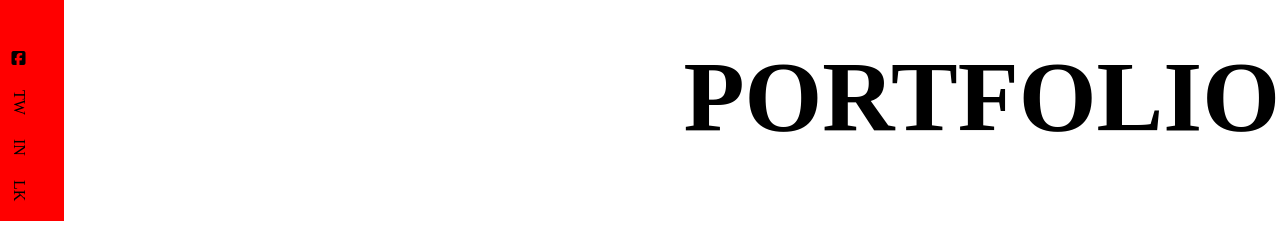
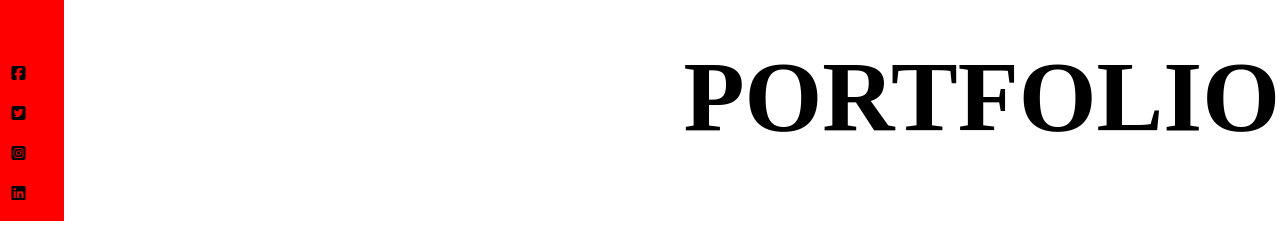
Before and after one commit to MickaelMerran/BAP_DVJ_Basic, a plain HTML site: page index.html in a window 1280 px wide. Shown: the part 579-830 px from the top of the page. Drawn offline with Linux system fonts and the light colour scheme.

Commit message:
icons réseaux sociaux

```diff
--- a/index.html
+++ b/index.html
@@ -33,14 +33,20 @@
                     </a>
                 </li>
                 <li>
-                    <a class="text " href="#">TW</a>
+                    <a class="text " href="#">
+                        <i class="fab fa-twitter-square"></i>
+                    </a>
                 </li>
 
                 <li>
-                    <a class="text " href="#">IN</a>
+                    <a class="text " href="#">
+                        <i class="fab fa-instagram-square"></i>
+                    </a>
                 </li>
                 <li>
-                    <a class="text " href="#">LK</a>
+                    <a class="text " href="#">
+                        <i class="fab fa-linkedin"></i>
+                    </a>
                 </li>
             </ul>
         </div>
```
